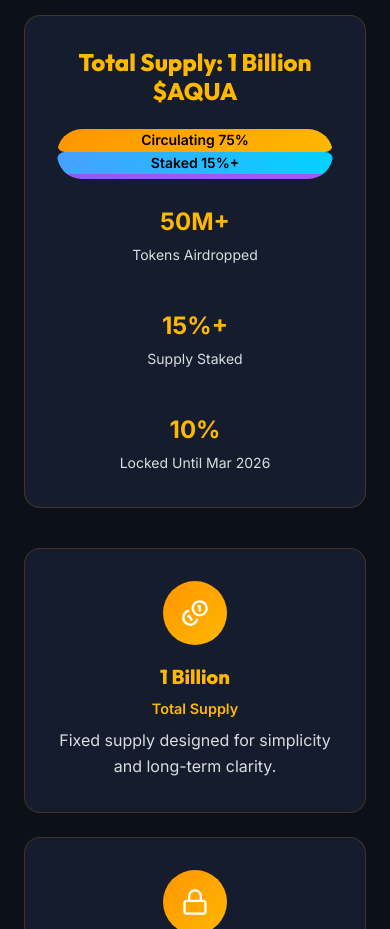
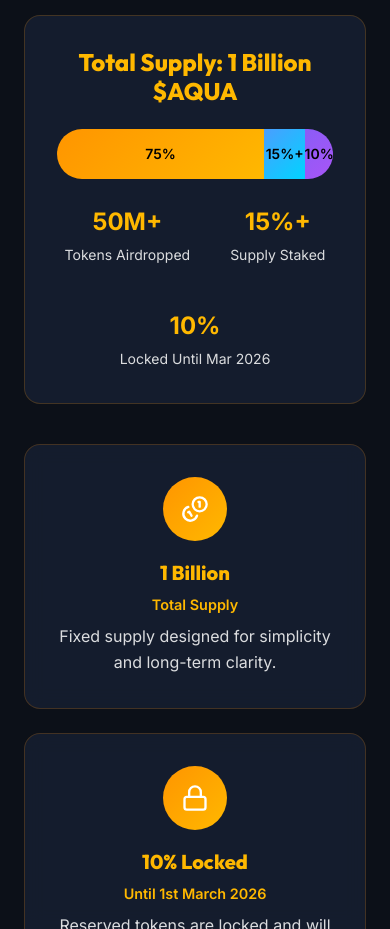
Before and after one commit to kdt82/aqua2026, a React (Vite) app: page / in a window 390 px wide. Shown: the part 3680-4609 px from the top of the page. Built offline with nearby package versions, Linux system fonts and the light colour scheme.

Commit message:
Fix: Improve mobile tokenomics bar by hiding labels and showing only percentages to prevent squishing

```diff
--- a/src/App.jsx
+++ b/src/App.jsx
@@ -258,13 +258,13 @@ function App() {
             <h3 className="supply-title">Total Supply: 1 Billion $AQUA</h3>
             <div className="supply-bar">
               <div className="supply-segment circulating" style={{ width: '75%' }}>
-                <span>Circulating 75%</span>
+                <span><span className="segment-label">Circulating </span>75%</span>
               </div>
               <div className="supply-segment staked" style={{ width: '15%' }}>
-                <span>Staked 15%+</span>
+                <span><span className="segment-label">Staked </span>15%+</span>
               </div>
               <div className="supply-segment locked" style={{ width: '10%' }}>
-                <span>Locked 10%</span>
+                <span><span className="segment-label">Locked </span>10%</span>
               </div>
             </div>
             <div className="supply-stats">
--- a/src/index.css
+++ b/src/index.css
@@ -1277,23 +1277,79 @@ section {
   }
 
   .supply-bar {
-    flex-direction: column;
-    height: auto;
+    height: 36px;
+    border-radius: 18px;
   }
 
   .supply-segment {
-    width: 100% !important;
-    height: 40px;
-    border-radius: 8px;
+    font-size: 0.75rem;
+    padding: 0 2px;
+    line-height: 1.2;
+  }
+
+  .supply-segment .segment-label,
+  span.segment-label {
+    display: none !important;
+  }
+
+  .supply-segment span {
+    white-space: nowrap;
+    display: block;
   }
 
   .supply-stats {
-    flex-direction: column;
+    gap: 20px;
+  }
+
+  .stat-value {
+    font-size: 1.2rem;
+  }
+
+  .stat-label {
+    font-size: 0.75rem;
+  }
+
+  .supply-title {
+    font-size: 1.2rem;
+  }
+
+  .supply-bar-container {
+    padding: 20px 16px;
   }
 
   .footer-main {
     flex-direction: column;
     gap: 32px;
+  }
+}
+
+/* Very small screens */
+@media (max-width: 360px) {
+  .supply-bar {
+    height: 32px;
+    border-radius: 16px;
+  }
+
+  .supply-segment {
+    font-size: 0.65rem;
+    padding: 0 1px;
+    line-height: 1.2;
+  }
+
+  .supply-title {
+    font-size: 1rem;
+  }
+
+  .stat-value {
+    font-size: 1rem;
+  }
+
+  .stat-label {
+    font-size: 0.7rem;
+  }
+
+  .supply-stats {
+    gap: 12px;
   }
 }
 
@@ -1580,3 +1636,10 @@ section {
   color: var(--text-muted);
   font-size: 0.875rem;
 }
+
+/* Mobile Fix: Hide full labels in supply bar to prevent squishing */
+@media (max-width: 480px) {
+  .segment-label, .supply-segment .segment-label {
+    display: none !important;
+  }
+}
```
